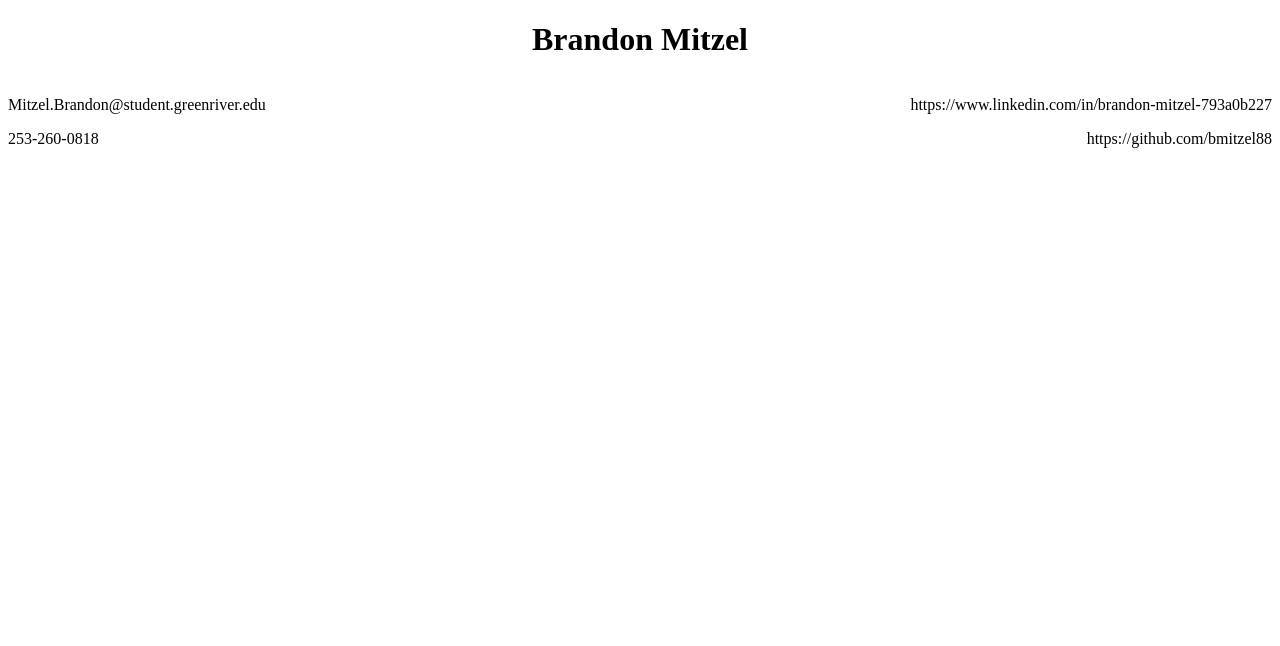
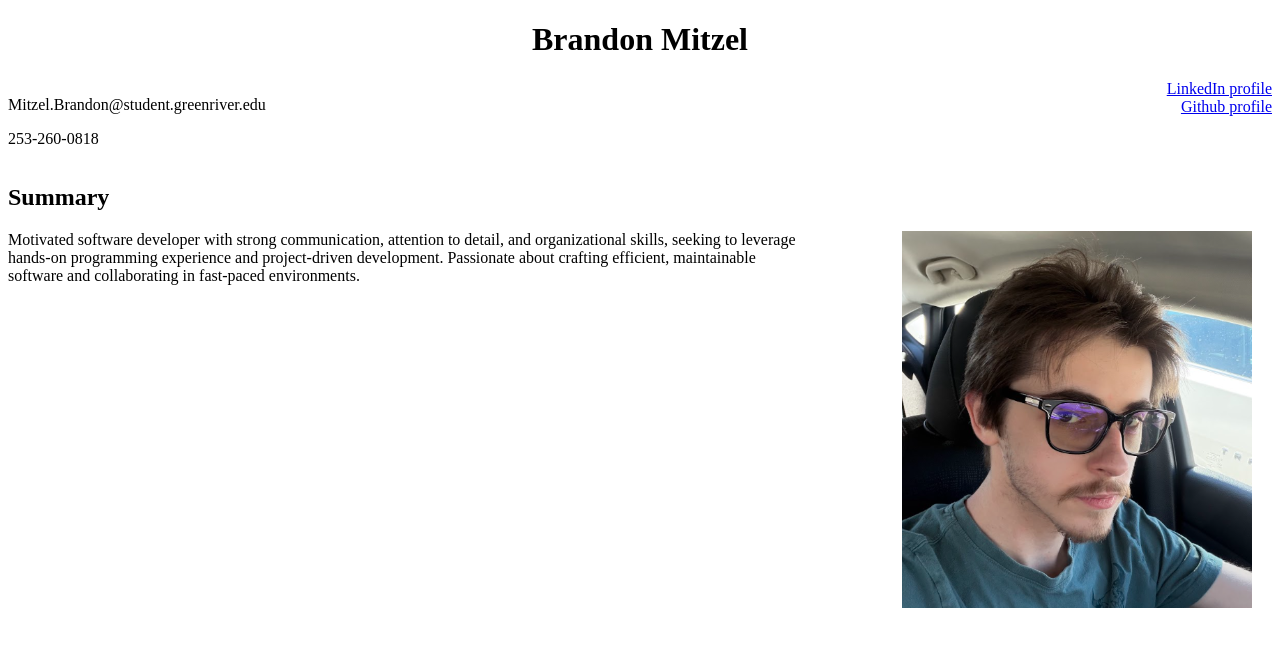
Before and after one commit to bmitzel88/Resume, a plain HTML site: page index.html in a window 1280 px wide. Drawn offline with Linux system fonts and the light colour scheme.

Commit message:
Added header tag for the name and contacts, added a photo of me aside the summary

```diff
--- a/index.html
+++ b/index.html
@@ -7,7 +7,7 @@
     <link rel="stylesheet" href="styles/styles.css">
 </head>
 <body>
-
+    <header>
         <h1>Brandon Mitzel</h1>
         <div class="contacts">
                 <!-- Email and Phone number -->
@@ -18,9 +18,23 @@
 
             <!-- LinkedIn and Github profile -->
             <div class="right_side">
-            <p>https://www.linkedin.com/in/brandon-mitzel-793a0b227</p>
-            <p>https://github.com/bmitzel88</p>
+                <a href="https://www.linkedin.com/in/brandon-mitzel-793a0b227">LinkedIn profile</a> <br>
+                <a href="https://github.com/bmitzel88">Github profile</a>
             </div>
         </div>
+    </header>
+    <!-- Summary -->
+    <h2>Summary</h2>
+
+    <aside>
+        <img src="images/me.png" alt="Picture of Brandon">
+    </aside>
+    <p id="summary">
+        Motivated software developer with strong communication, attention to detail,
+        and organizational skills, seeking to leverage hands-on programming
+        experience and project-driven development. Passionate about crafting
+        efficient, maintainable software and collaborating in fast-paced environments.
+    </p>
+
 </body>
 </html>
--- a/styles/styles.css
+++ b/styles/styles.css
@@ -12,3 +12,12 @@ h1 {
 .right_side{
     text-align: right;
 }
+
+aside {
+    float: right;
+    margin-right: 20px;
+}
+
+#summary {
+    width: 800px;
+}
```
Also changed, not shown: images/favicon.png (added), images/me.png (added). Lines whose indentation alone changed are shown as unchanged.
